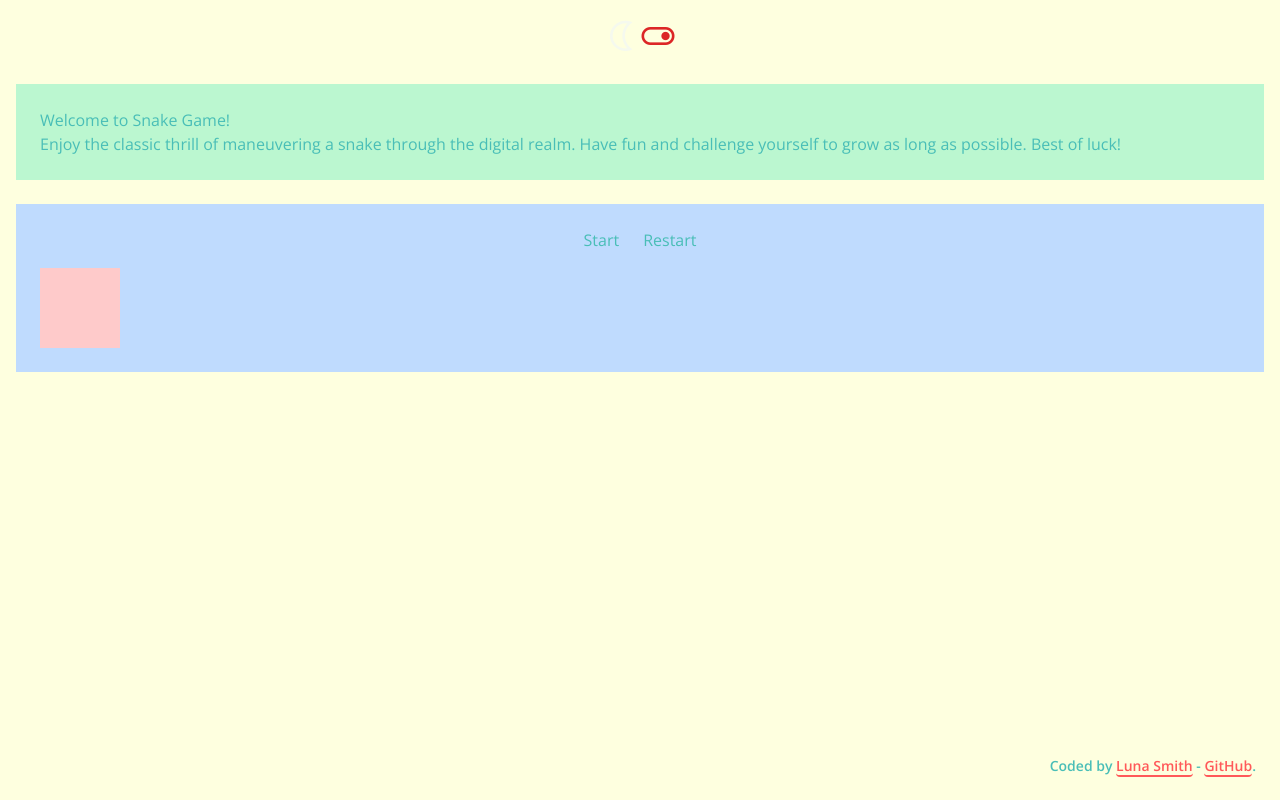
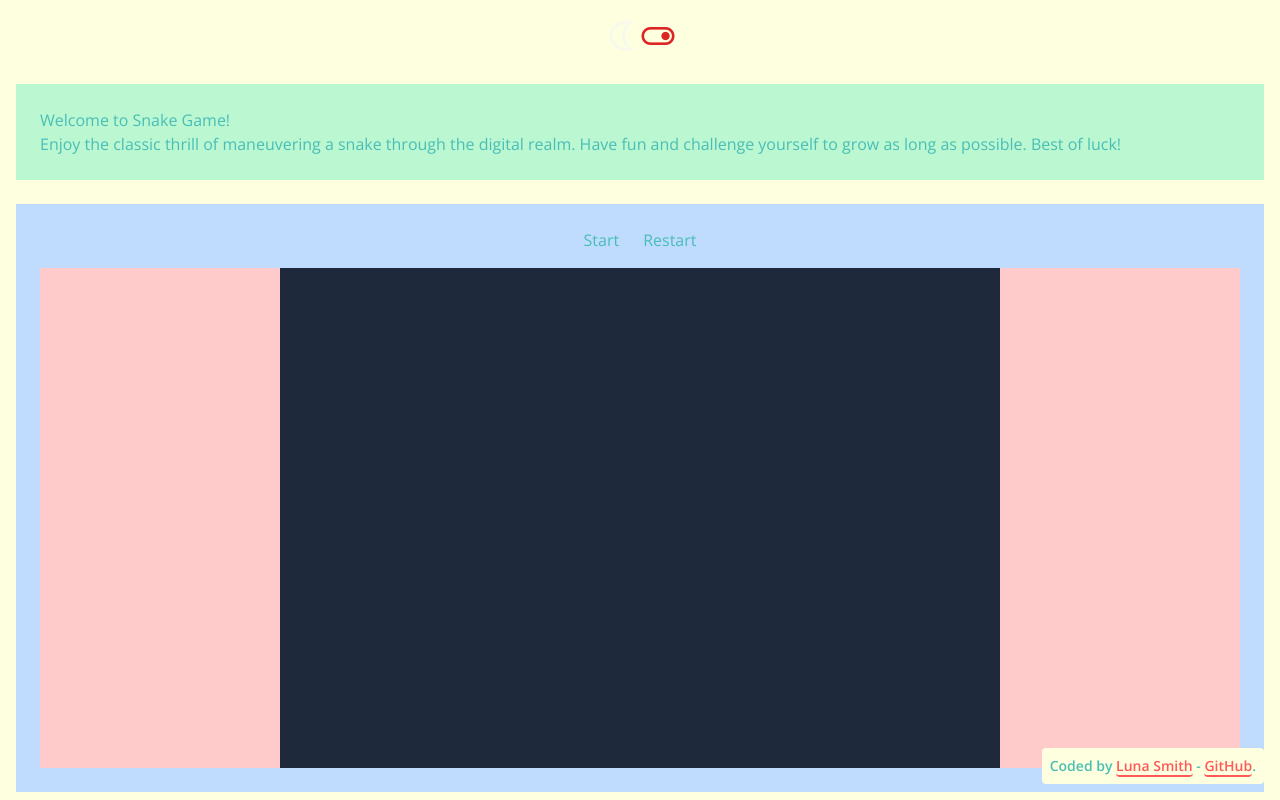
Before and after one commit to Lu-Smith/snake_game_vue_tailwindcss, a Vue app: page / in a window 1280 px wide. Built offline with nearby package versions, Linux system fonts and the light colour scheme.

Commit message:
Updated canvas in Game.vue

```diff
--- a/src/components/Game.vue
+++ b/src/components/Game.vue
@@ -4,19 +4,25 @@
         <button :class="mode ? 'text-textColor' : 'text-addColor'">Restart</button>
     </div>
     <div
-
-    class="w-full h-full mt-4">
-        <canvas :class="mode ? 'bg-green-200' : 'bg-red-200'"  ref="gameCanvas" :width="canvasWidth" :height="canvasHeight"></canvas>
+    class="w-full h-full mt-4 bg-red-200 flex justify-center items-center">
+        <canvas
+        :class="mode ? 'bg-green-200' : 'bg-slate-800'"
+        ref="gameCanvas"
+        style="width: 80%"
+        :style="{ height: canvasHeight, width: canvasWidth }">
+        </canvas>
     </div>
 </template>
 
 <script lang="ts" setup>
-import { ref, onMounted } from 'vue';
+import { ref, onMounted, computed } from 'vue';
 
 defineProps(['mode']);
 
-const canvasWidth = '80%';
-const canvasHeight = '80%';
+const canvasWidth = computed(() => {
+  return window.innerWidth > 786 ? '60%' : '100%';
+});
+const canvasHeight = '500px';
 
 onMounted(() => {
 const canvas = ref<HTMLCanvasElement | null>(null);
```
